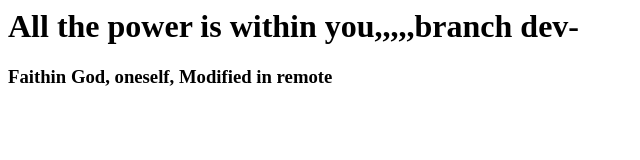
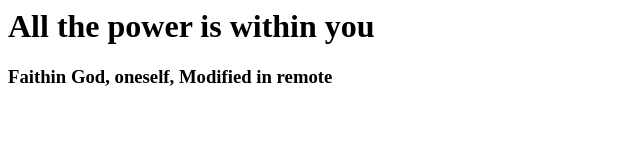
Before and after one commit to revathiramamurthy/firstgitrepo, a plain HTML site: page index.html in a window 1280 px wide. Shown: the whole page, without its empty margins (0-640 px from the left). Drawn offline with Linux system fonts and the light colour scheme.

Commit message:
For remote

```diff
--- a/index.html
+++ b/index.html
@@ -1,2 +1,2 @@
-<html><h1>All the power is within you,,,,,branch dev- </h1>
+<html><h1>All the power is within you</h1>
 <h3>Faithin God, oneself, Modified in remote</h3></html>
```
